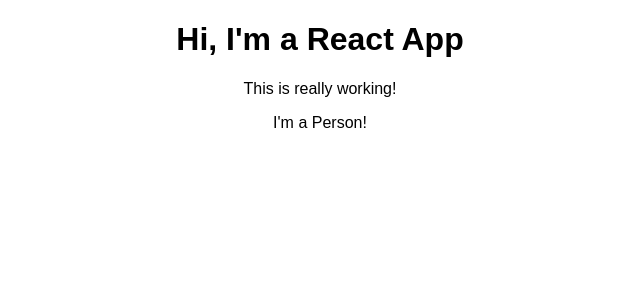
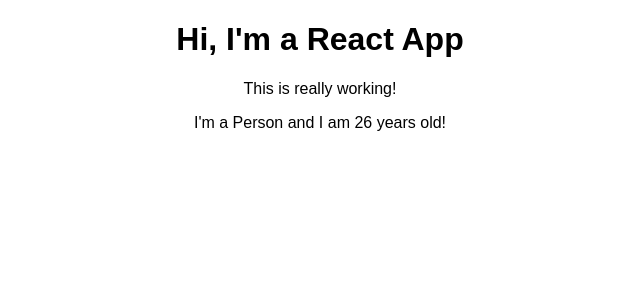
Before and after one commit to lomonosv/udemy-react-complete-guide, a React (Create React App) app: page / in a window 1280 px wide. Shown: the top 300 px of the page, without its empty margins (320-960 px from the left). Built offline with nearby package versions, Linux system fonts and the light colour scheme.

Commit message:
Outputting dynamic content in components

```diff
--- a/src/Person/Person.js
+++ b/src/Person/Person.js
@@ -1,7 +1,7 @@
 import React  from 'react';
 
 const person = () => {
-	return <p>I'm a Person!</p>;
+	return <p>I'm a Person and I am { Math.floor(Math.random() * 30) } years old!</p>;
 };
 
 export default person;
```
